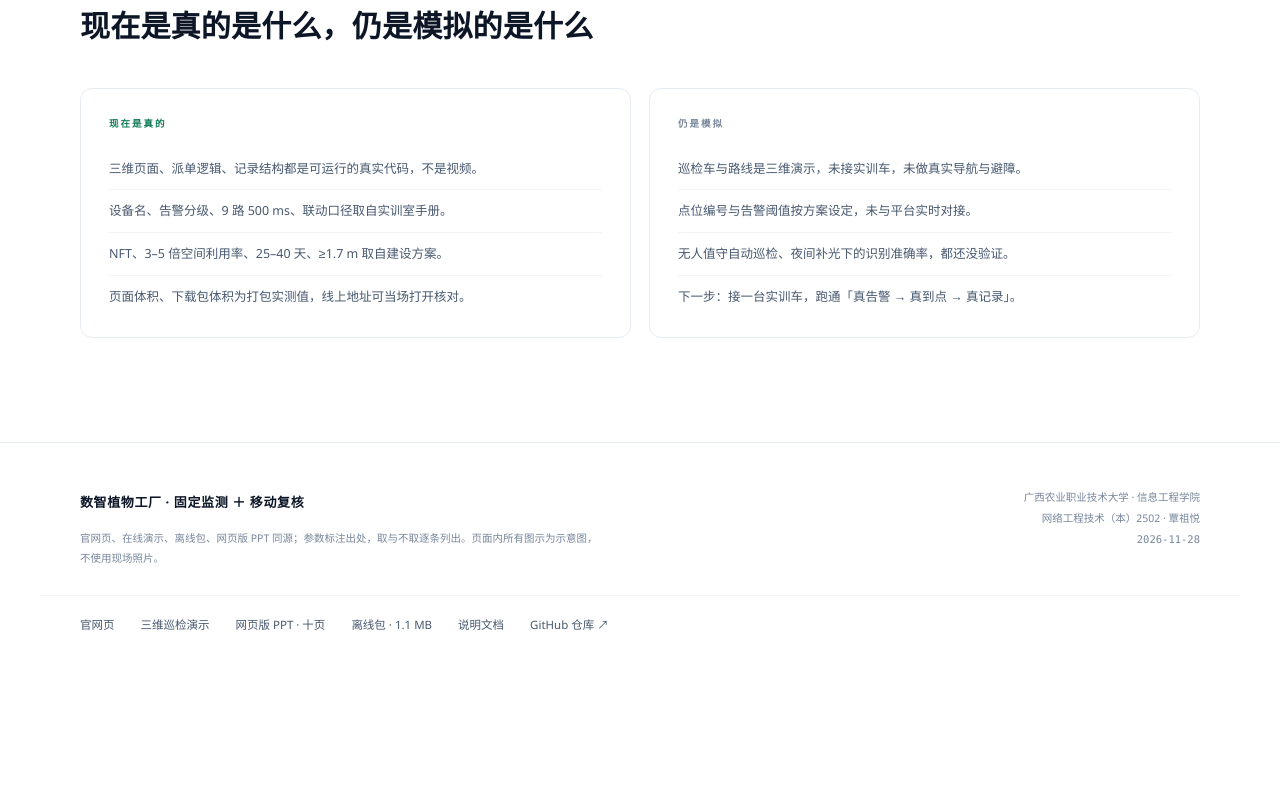
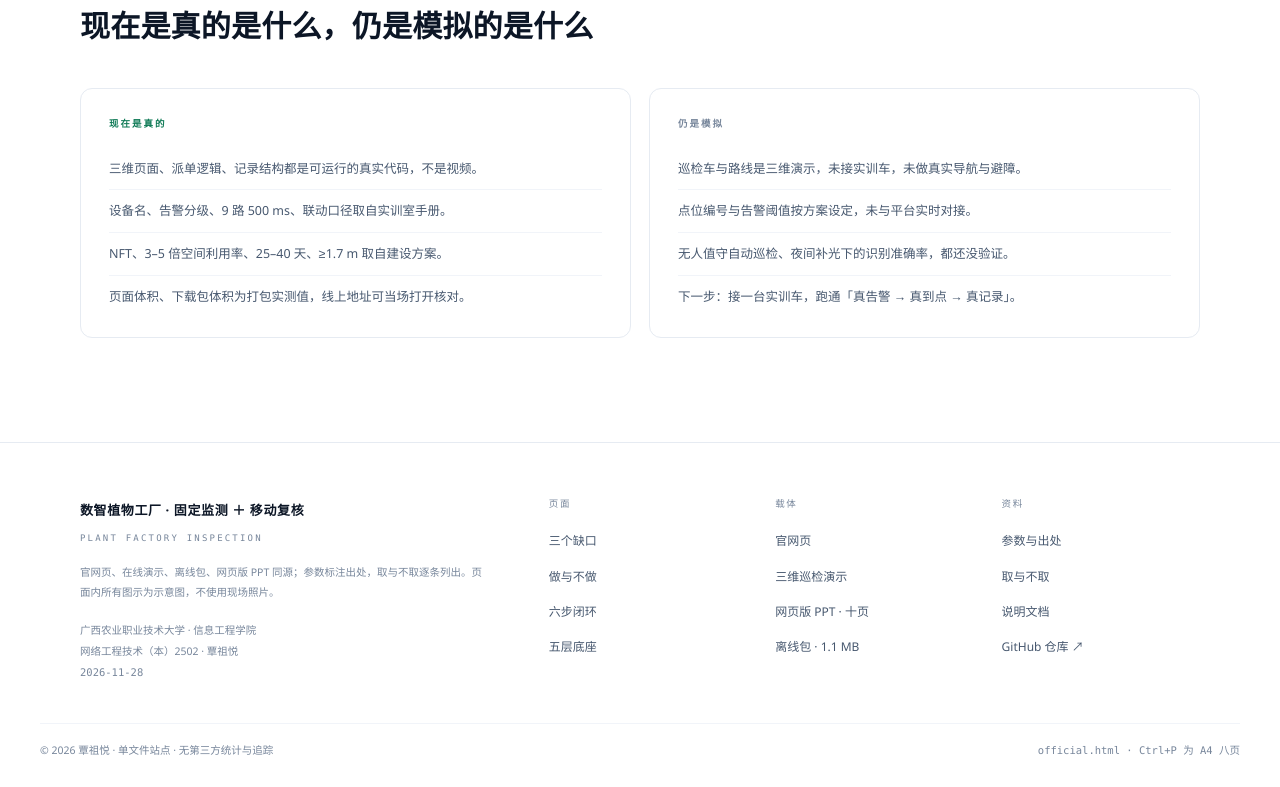
Before and after one commit to MedianiGray/plant-factory-inspection-demo, a plain HTML site: page official.html in a window 1280 px wide. Shown: the part 8283-9070 px from the top of the page. Before the commit the page ends 8975 px from the top, so only its background shows below. Drawn offline with Linux system fonts and the light colour scheme.

Commit message:
official page v2 official.html

```diff
--- a/official.html
+++ b/official.html
@@ -206,11 +206,20 @@
   .bound li:last-child{border-bottom:none;padding-bottom:0;}
 
   /* ── 页脚 ── */
-  footer{border-top:1px solid var(--line);padding:44px 0 56px;}
-  .foot{display:flex;justify-content:space-between;gap:40px;flex-wrap:wrap;}
+  footer{border-top:1px solid var(--line);padding:52px 0 0;}
+  .foot{display:grid;grid-template-columns:1.15fr 1.85fr;gap:64px;}
   .foot .l b{font-size:13px;letter-spacing:.6px;}
-  .foot .l p{margin-top:12px;font-size:10.5px;line-height:1.95;color:var(--dim);max-width:520px;}
-  .foot .r{font-size:10.5px;line-height:2;color:var(--dim);text-align:right;}
+  .foot .l .sub{display:block;font-family:Consolas,monospace;font-size:9px;letter-spacing:2.2px;
+    color:var(--dim);margin-top:6px;}
+  .foot .l p{margin-top:14px;font-size:10.5px;line-height:1.95;color:var(--dim);max-width:440px;}
+  .foot .l .sign{margin-top:18px;font-size:10.5px;line-height:2;color:var(--dim);}
+  .fc{display:grid;grid-template-columns:repeat(3,1fr);gap:0 28px;}
+  .fc b{display:block;font-family:Consolas,monospace;font-size:9.5px;letter-spacing:1.6px;font-weight:400;
+    color:var(--dim);margin-bottom:10px;}
+  .fc a{display:block;font-size:12px;color:var(--ink2);padding:6px 0;transition:color .18s;}
+  .fc a:hover{color:var(--accent);}
+  .foot-base{display:flex;justify-content:space-between;gap:20px;flex-wrap:wrap;margin-top:40px;
+    padding:16px 0 26px;border-top:1px solid var(--line2);font-size:10.5px;color:var(--dim);}
 
   .print-head{display:none;}
 
@@ -323,7 +332,9 @@
     .nav .right{gap:10px;}
     .nav .right .clock{display:none;}
     .nav .right .btn{height:34px;padding:0 12px;font-size:12px;}
-    .foot .r{text-align:left;margin-top:16px;}
+    .foot{grid-template-columns:1fr;gap:34px;}
+    .fc{grid-template-columns:1fr 1fr;gap:0 22px;}
+    .foot-base{margin-top:28px;}
     .boards::before{left:0;right:0;}
     .hero h1{font-size:30px;}
     /* 抬头那行在窄屏只占一行，别把 VERIFY 掉到第二行 */
@@ -385,7 +396,7 @@
     .q{font-size:11pt;}
     .take th,.spec th,.take td,.spec td{font-size:8pt;padding:2mm;}
     .sec.alt{background:#fff;border-color:#fff;}
-    .prog,.poster,.foot-links,.loadbar{display:none!important;}
+    .prog,.poster,.fc,.foot-base,.loadbar{display:none!important;}
     .hero .eyebrow,.hero h1,.hero .lead,.hero .acts,.hero .meta,.hero .boards{opacity:1!important;transform:none!important;}
     *{box-shadow:none!important;animation:none!important;}
 
@@ -808,21 +819,41 @@
   <div class="wrap foot">
     <div class="l">
       <b>数智植物工厂 · 固定监测 ＋ 移动复核</b>
+      <span class="sub">PLANT FACTORY INSPECTION</span>
       <p>官网页、在线演示、离线包、网页版 PPT 同源；参数标注出处，取与不取逐条列出。页面内所有图示为示意图，不使用现场照片。</p>
-    </div>
-    <div class="r">
+      <div class="sign">
         广西农业职业技术大学 · 信息工程学院<br/>
         网络工程技术（本）2502 · 覃祖悦<br/>
         <span class="mono" id="foot-clock">2026-11-28</span>
       </div>
     </div>
-  <div class="wrap foot-links">
+    <nav class="fc" aria-label="页脚导航">
+      <div>
+        <b>页面</b>
+        <a href="#gaps">三个缺口</a>
+        <a href="#role">做与不做</a>
+        <a href="#flow">六步闭环</a>
+        <a href="#stack">五层底座</a>
+      </div>
+      <div>
+        <b>载体</b>
         <a href="official.html">官网页</a>
         <a href="index.html">三维巡检演示</a>
         <a href="slides.html">网页版 PPT · 十页</a>
         <a href="download/plant-factory-demo-1.6.0.zip">离线包 · 1.1 MB</a>
+      </div>
+      <div>
+        <b>资料</b>
+        <a href="#spec">参数与出处</a>
+        <a href="#take">取与不取</a>
         <a href="README.md">说明文档</a>
         <a href="https://github.com/MedianiGray/plant-factory-inspection-demo" target="_blank" rel="noopener">GitHub 仓库 ↗</a>
+      </div>
+    </nav>
+  </div>
+  <div class="wrap foot-base">
+    <span>© 2026 覃祖悦 · 单文件站点 · 无第三方统计与追踪</span>
+    <span class="mono">official.html · Ctrl+P 为 A4 八页</span>
   </div>
 </footer>
 
```
Lines whose indentation alone changed are shown as unchanged.
